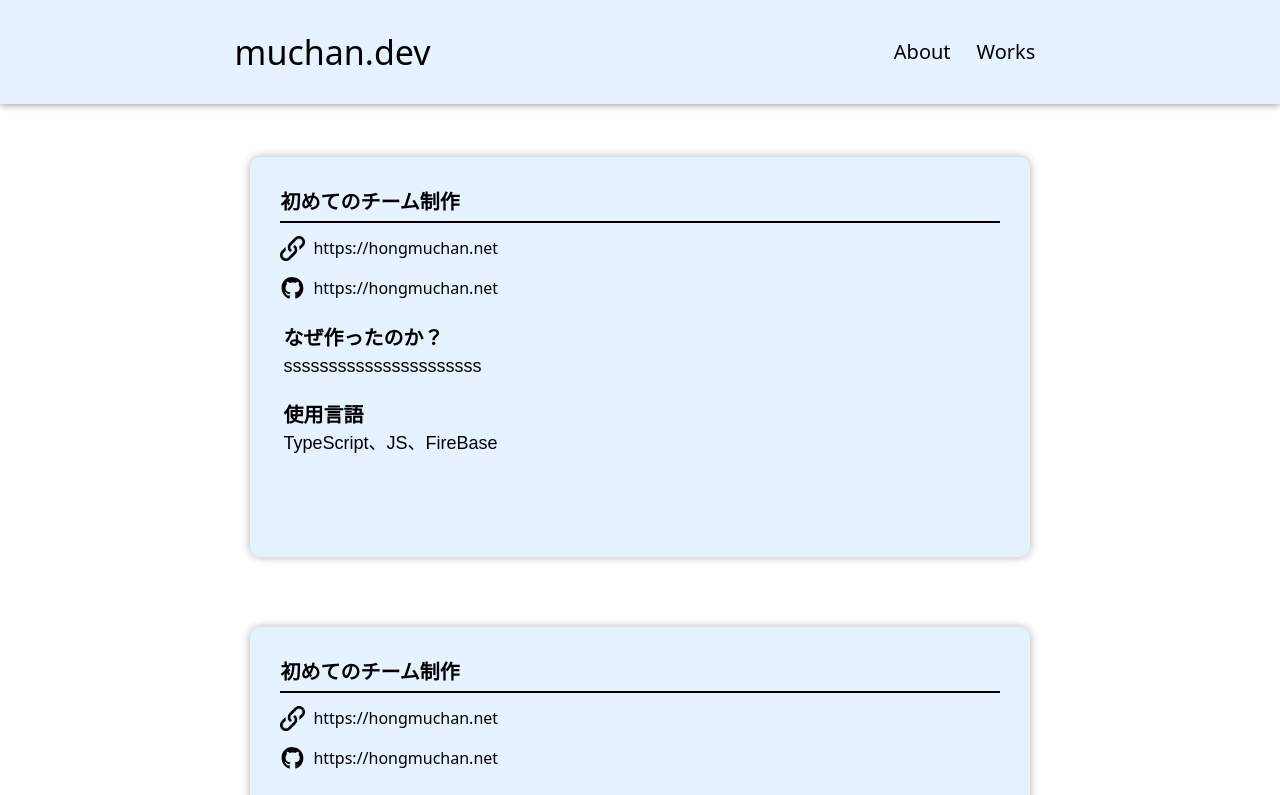
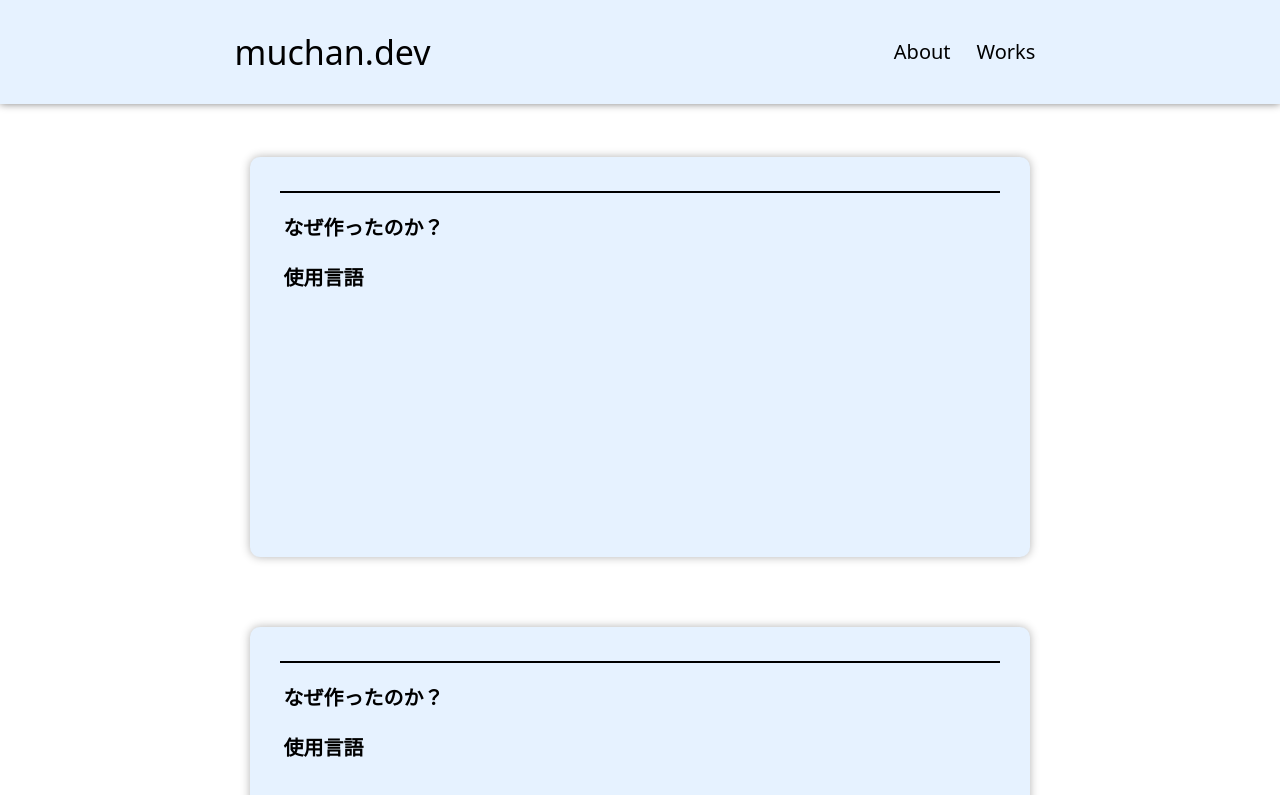
Before and after one commit to HongMuchang/muchan.dev, a Next.js app: page /Works in a window 1280 px wide. Shown: the top 795 px of the page. Built offline with nearby package versions, Linux system fonts and the light colour scheme.

Commit message:
update #21 Works Conponents

```diff
--- a/src/components/organisms/WorksCard.jsx
+++ b/src/components/organisms/WorksCard.jsx
@@ -2,27 +2,27 @@ import { Title } from '../atoms/works/index'
 import { WorksList, UrlList, GitList } from '../molecules/works/index'
 import styles from '../../../styles/components/organisms/WorksCard.module.scss'
 
-export function WorksCard() {
+export function WorksCard(props) {
+  const { title, git, gitUrl, link, linkUrl, addContent, langContent } = props
   return (
     <div className={styles.works}>
       <div className={styles.works_content}>
         <div className={styles.works_card}>
-          <Title title={'初めてのチーム制作'} />
+          <Title title={title} />
 
-          <div className={styles.link}>
-            <UrlList width={25} height={25} url={'https://hongmuchan.net'} />
-          </div>
+          {link && (
+            <div className={styles.link}>
+              <UrlList width={25} height={25} url={linkUrl} />
+            </div>
+          )}
 
-          <div className={styles.link}>
-            <GitList width={25} height={25} url={'https://hongmuchan.net'} />
-          </div>
-
-          <WorksList
-            title={'なぜ作ったのか？'}
-            content={'ssssssssssssssssssssss'}
-          />
-
-          <WorksList title={'使用言語'} content={'TypeScript、JS、FireBase'} />
+          {git && (
+            <div className={styles.link}>
+              <GitList width={25} height={25} url={gitUrl} />
+            </div>
+          )}
+          <WorksList title={'なぜ作ったのか？'} content={addContent} />
+          <WorksList title={'使用言語'} content={langContent} />
         </div>
       </div>
     </div>
```
